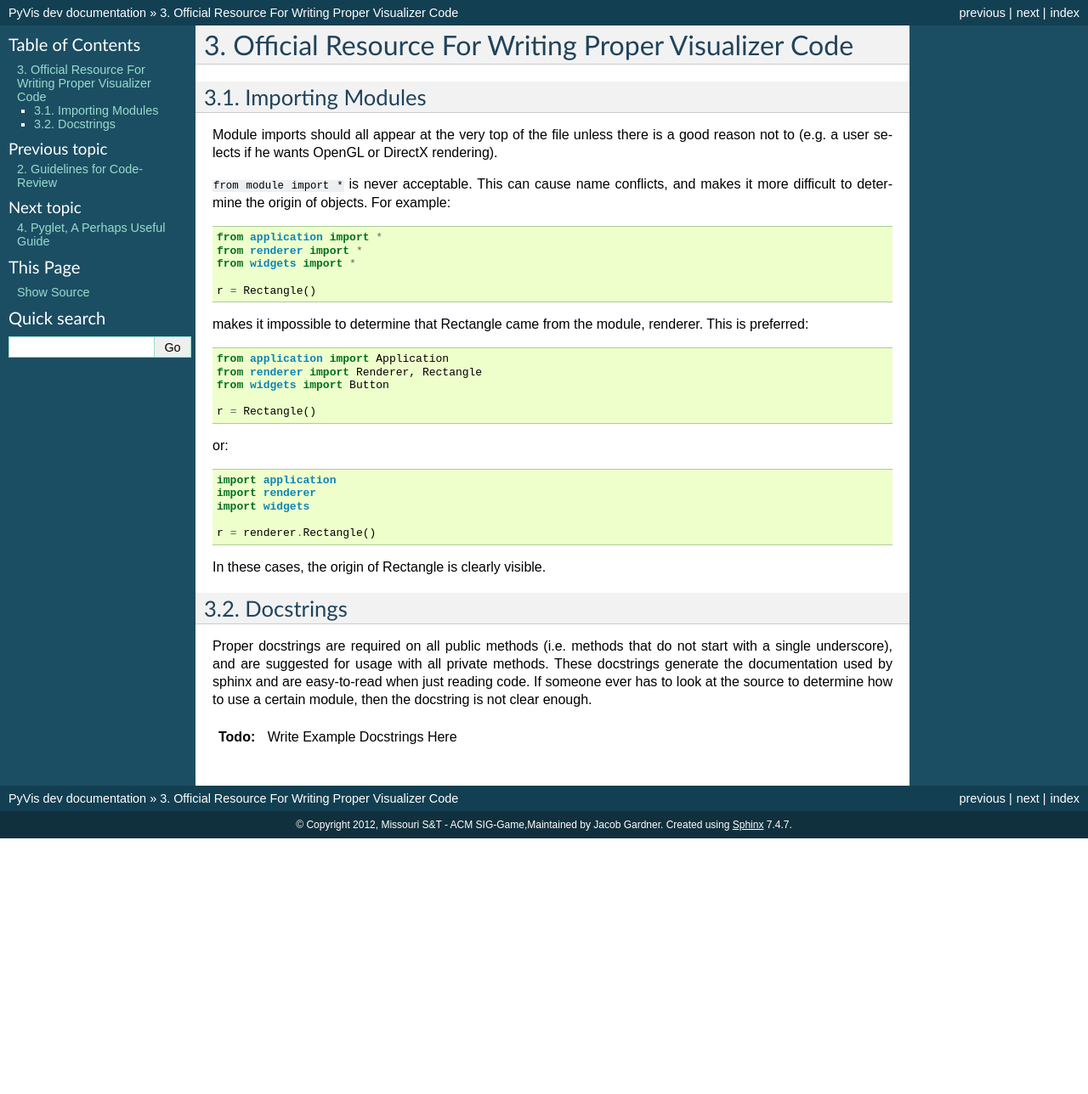
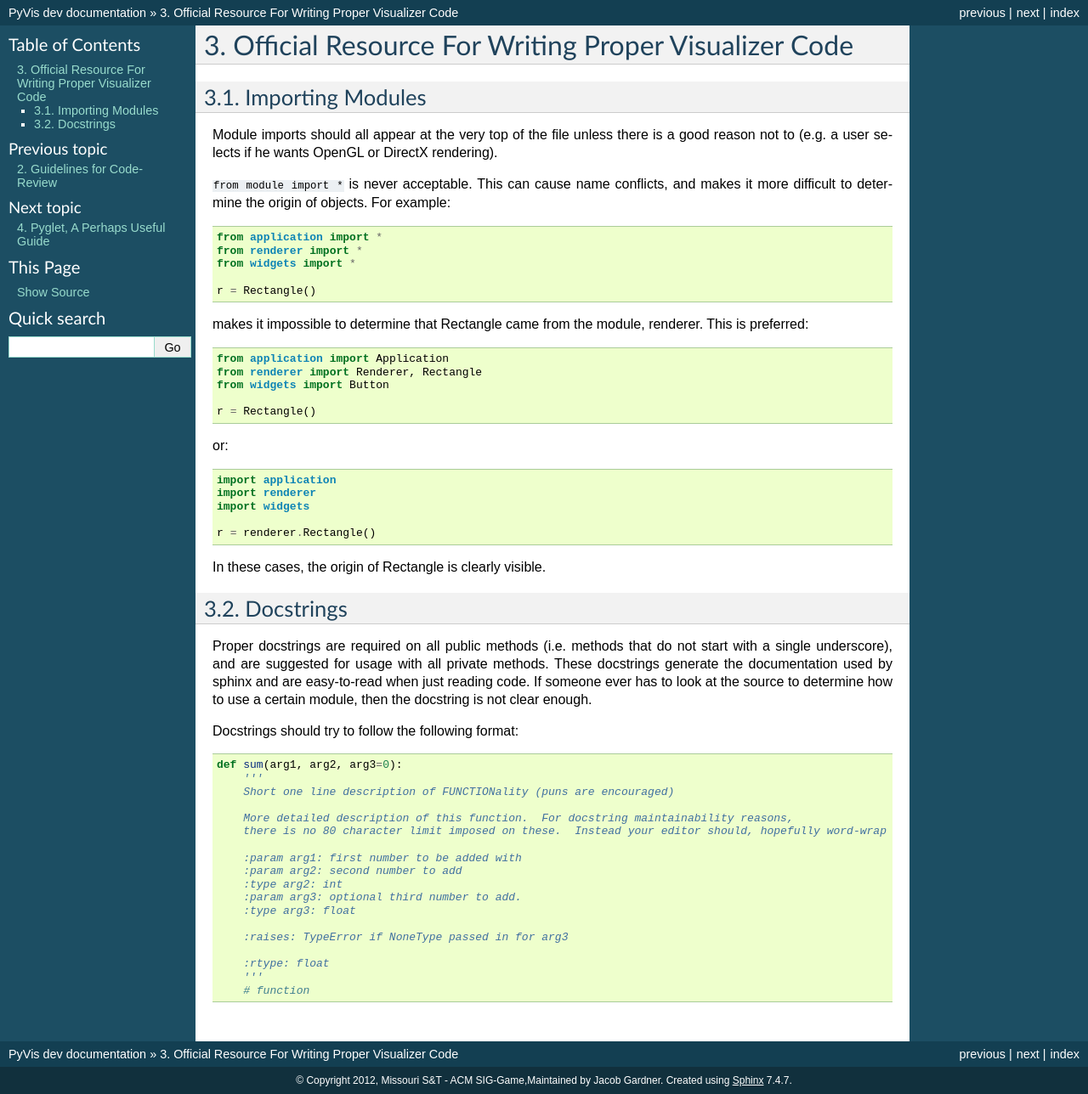
Before and after one commit to siggame/PyVis, a Sphinx documentation site: the page built from python/docs/process/common-guidelines.rst, in a window 1280 px wide. Shown: the whole page at 85% size. Built offline with Sphinx 7.4.7, drawn with Linux system fonts in a browser that asks for light colours; before the commit the page ends 987 px from its top, so only the background shows below that.

```diff
--- a/python/docs/process/common-guidelines.rst
+++ b/python/docs/process/common-guidelines.rst
@@ -38,5 +38,23 @@ Docstrings
 
 Proper docstrings are required on all public methods (i.e. methods that do not start with a single underscore), and are suggested for usage with all private methods.  These docstrings generate the documentation used by sphinx and are easy-to-read when just reading code.  If someone ever has to look at the source to determine how to use a certain module, then the docstring is not clear enough.
 
+Docstrings should try to follow the following format::
 
-.. todo:: Write Example Docstrings Here
+    def sum(arg1, arg2, arg3=0):
+        '''
+        Short one line description of FUNCTIONality (puns are encouraged)
+
+        More detailed description of this function.  For docstring maintainability reasons,
+        there is no 80 character limit imposed on these.  Instead your editor should, hopefully word-wrap these.
+
+        :param arg1: first number to be added with
+        :param arg2: second number to add
+        :type arg2: int
+        :param arg3: optional third number to add.
+        :type arg3: float
+
+        :raises: TypeError if NoneType passed in for arg3
+
+        :rtype: float
+        '''
+        # function
```
Also changed, not shown: python/docs/index.rst (+17 -6 lines), python/docs/plugins/visualizer-mantra.rst (added, +114 -0 lines).
